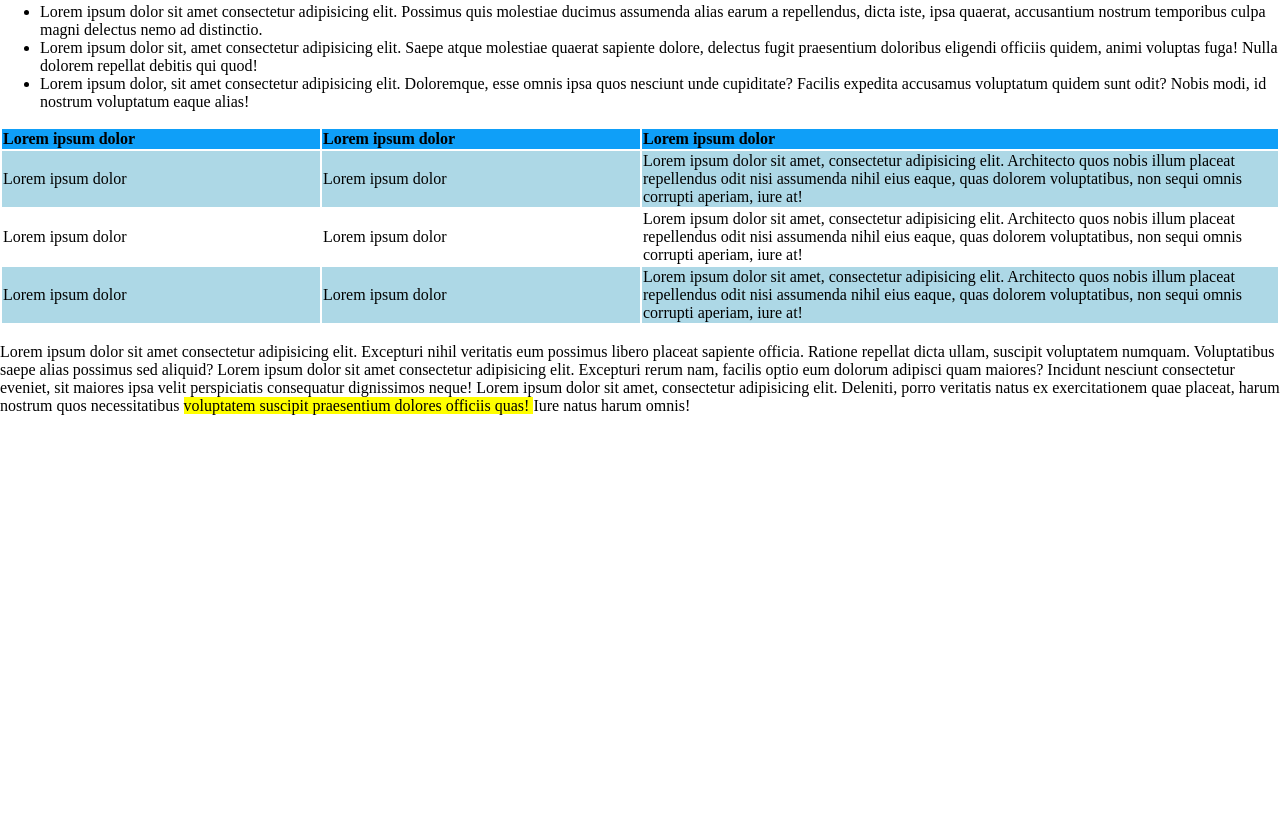
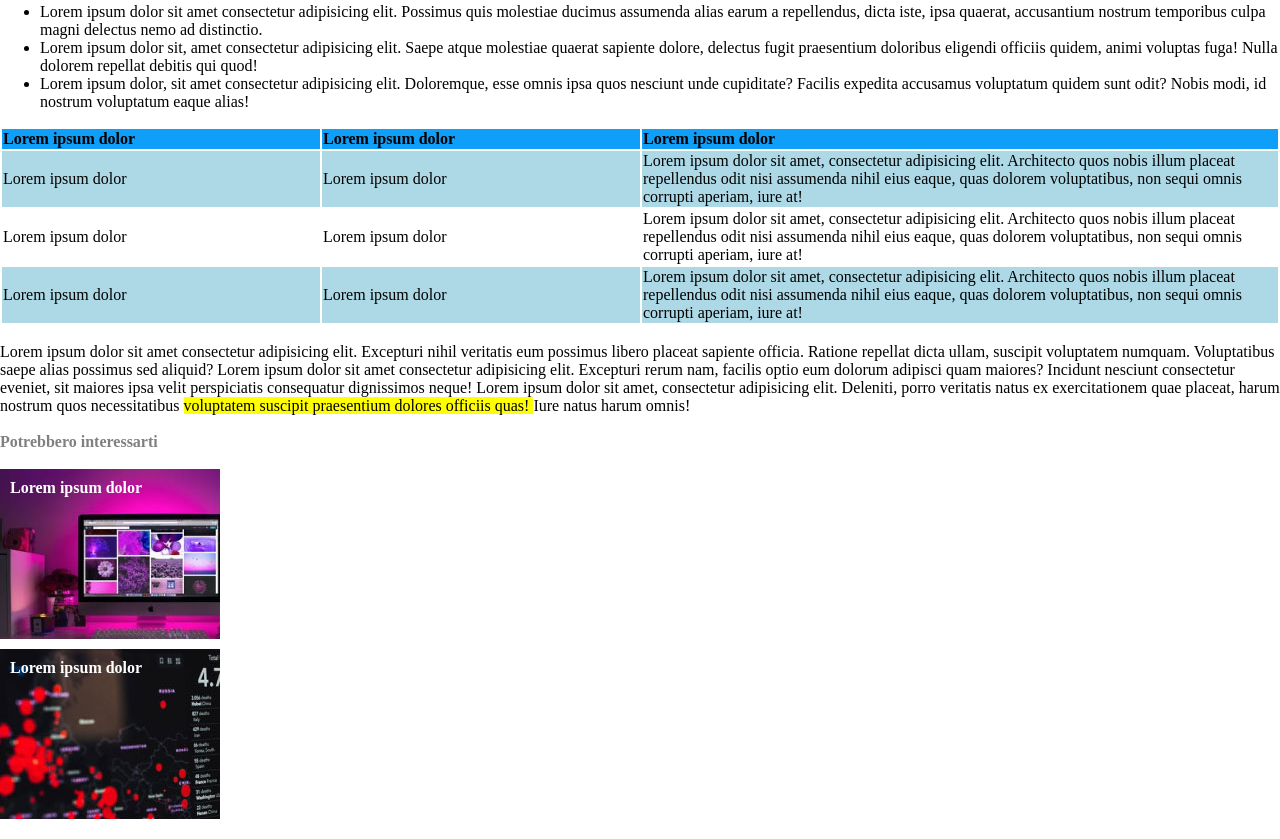
Before and after one commit to ClaudioAiello23/html-css-booleaner, a plain HTML site: page index.html in a window 1280 px wide. Shown: the part 869-1708 px from the top of the page. Before the commit the page ends 1284 px from the top, so only its background shows below. Drawn offline with Linux system fonts and the light colour scheme.

Commit message:
Inserimento footer

```diff
--- a/css/style1.css
+++ b/css/style1.css
@@ -53,3 +53,27 @@ main{
 .thirdcolumn{
     width: 50%;
 }
+
+#footertitle{
+    color: grey;
+    font-weight: bold;
+}
+
+.monitor{
+    background-image: url(../img/monitor.jpg);
+    height: 150px;
+    width: 200px;
+    margin-bottom: 10px;
+    color: white;
+    padding: 10px;
+    font-weight: bold;
+}
+
+.graph{background-image: url(../img/graph.jpg);
+    height: 150px;
+    width: 200px;
+    color: white;
+    padding: 10px;
+    font-weight: bold;
+    margin-bottom: 20px;
+}
--- a/index.html
+++ b/index.html
@@ -21,6 +21,7 @@
     </header>
     <!--Fine header - background e logo Booleaner-->
 
+    <!--Inizio parte principale articolo-->
     <main>
         <!--Inizio articolo-->
         <article>
@@ -127,7 +128,18 @@
         <!--Fine articolo-->
 
     </main>
-    <footer></footer>
+    <!--Fine parte principale articolo-->
+
+    <!--Inizio footer-->
+    <footer>
+        <br>
+        <div id="footertitle">Potrebbero interessarti</div>
+        <br>
+        <div class="monitor">Lorem ipsum dolor</div>
+        <div class="graph">Lorem ipsum dolor</div>
+    </footer>
+    <!--Fine footer-->
+
 
 </body>
 </html>
```
